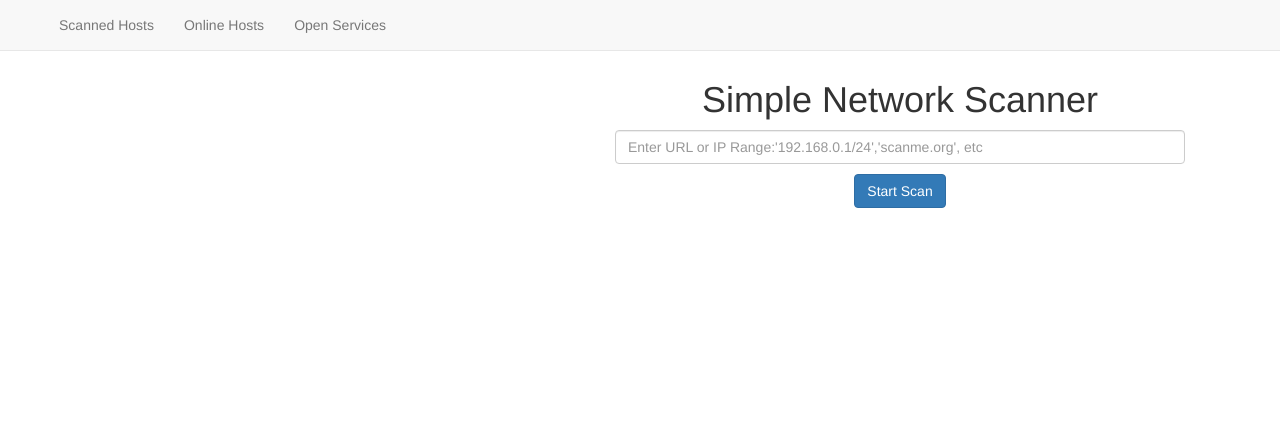
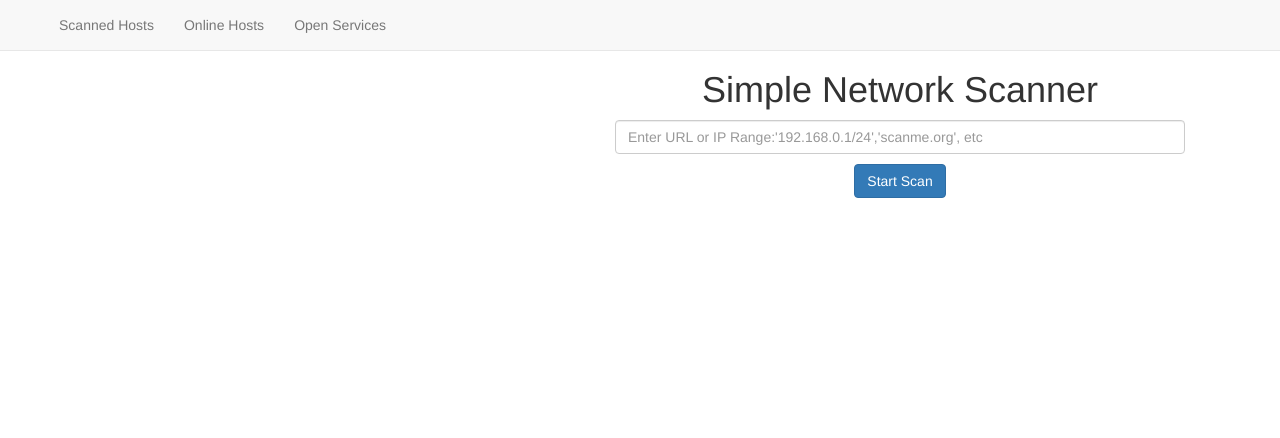
Before and after one commit to criani/simplescan, a Flask app: page / in a window 1280 px wide; the page is wider, and only the part inside the window is pictured. Shown: the top 438 px of that part. Run offline with Flask 3, Linux system fonts and the light colour scheme; some libraries are stand-ins or nearby versions; some web fonts are replaced.

Commit message:
selection updates

```diff
--- a/templates/index.html
+++ b/templates/index.html
@@ -12,8 +12,8 @@
     <link rel="stylesheet" type="text/css" href="{{ url_for('static', filename='styles.css') }}">
     <style>
         body {
-            padding-top: 30px; /* Padding for navbar */
-            padding-bottom: 30px; /* Padding for footer */
+            padding-top: 20px; /* Padding for navbar */
+            padding-bottom: 20px; /* Padding for footer */
         }
         footer {
             position: absolute;
```
Also changed, not shown: 1 other file.
